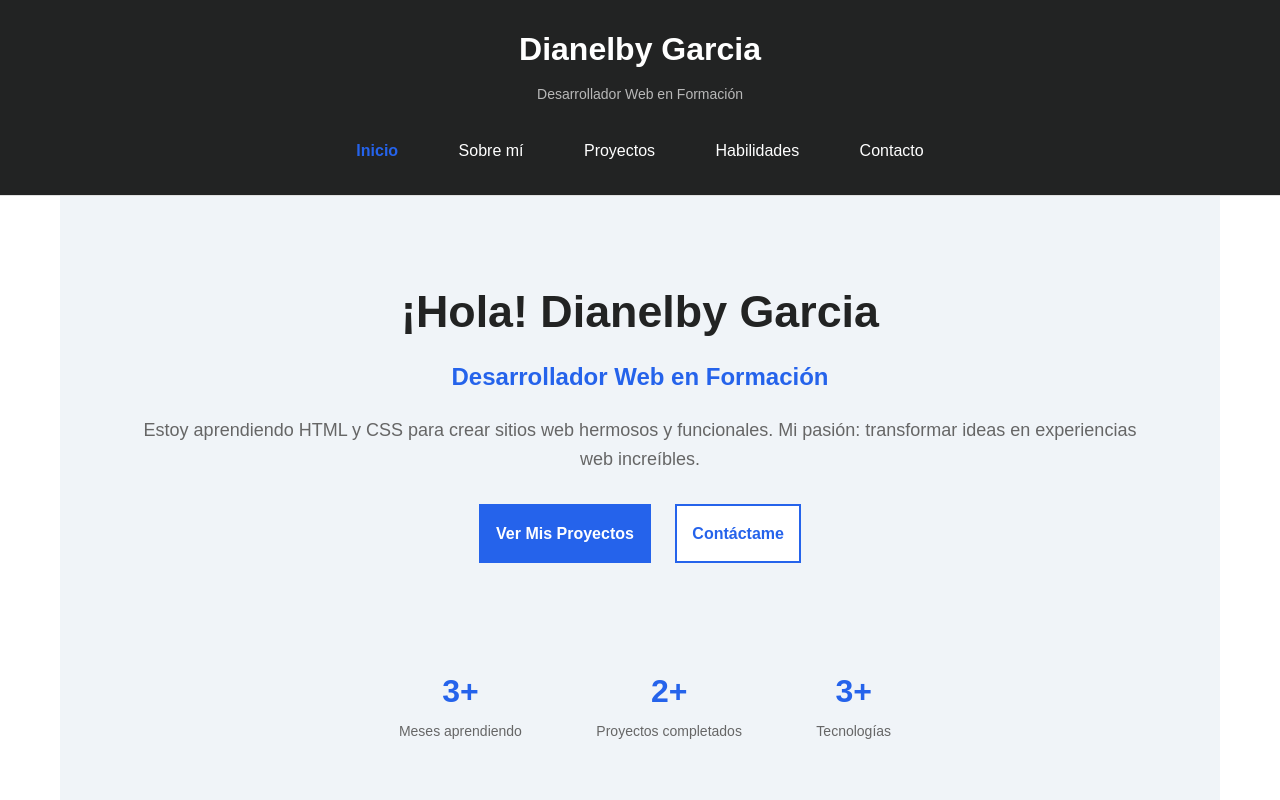
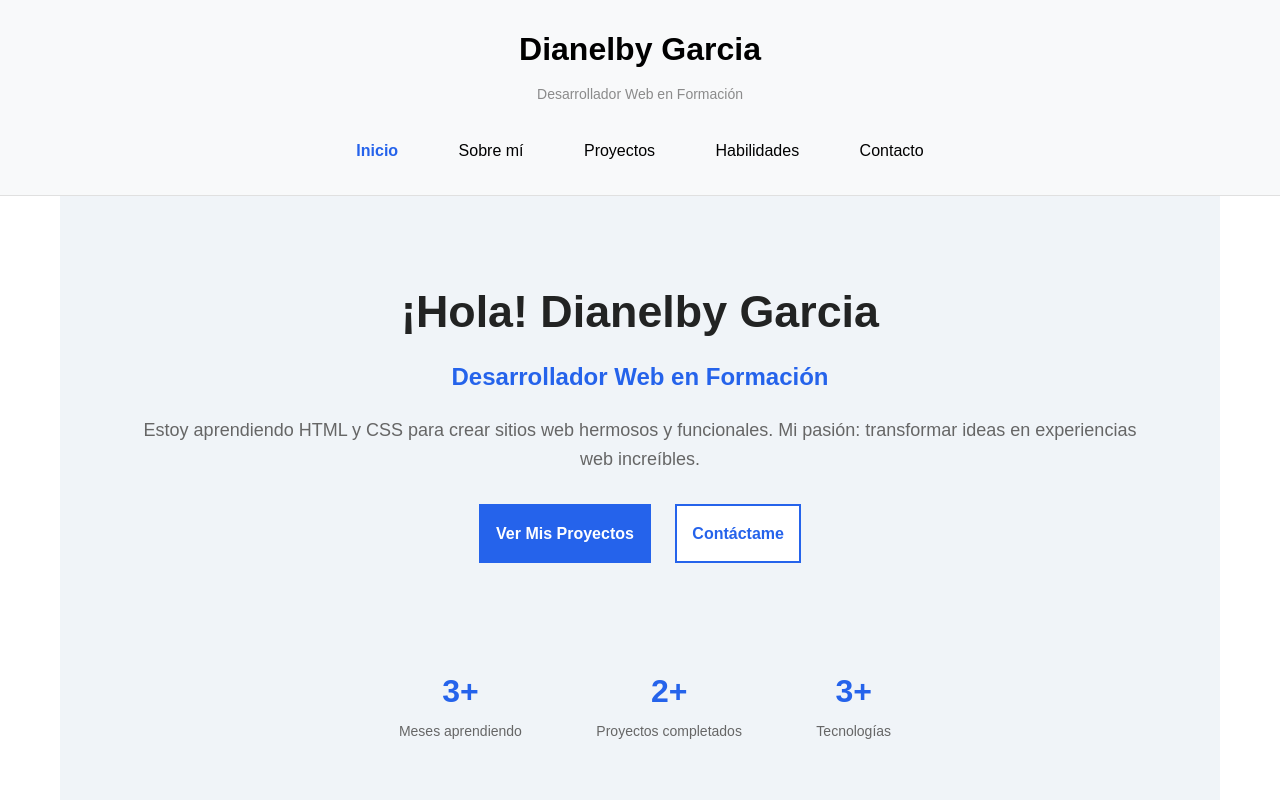
Before and after one commit to dianelby27/Mi-primer-portfolio, a plain HTML site: page index.html in a window 1280 px wide. Shown: the top 800 px of the page. Drawn offline with Linux system fonts and the light colour scheme.

```diff
--- a/styles.css
+++ b/styles.css
@@ -50,7 +50,7 @@
 /* HEADER */
 
 .header{
-  background-color: #222323;
+  background-color: #f8f9fa;
   padding: 24px 0 ;
   border-bottom: 1px solid #e0e0e0;
 }
@@ -65,12 +65,12 @@
   margin-bottom: 24PX;
 }
 .header__name{
-  color: #ffffff;
+  color: #000000;
   margin-bottom: 8px;
 }
 .header__tagline{
   font-size: 14px;
-  color: #b8b8b8;}
+  color: #8b8b8b;}
 
 /* NAVEGACION*/
 
@@ -89,7 +89,7 @@
 .nav__link{
   display: inline-block;
   padding: 8px 12px;
-  color: #ffffff;
+  color: #000000;
   font-weight: 500;
   text-decoration: none;
 }
```
